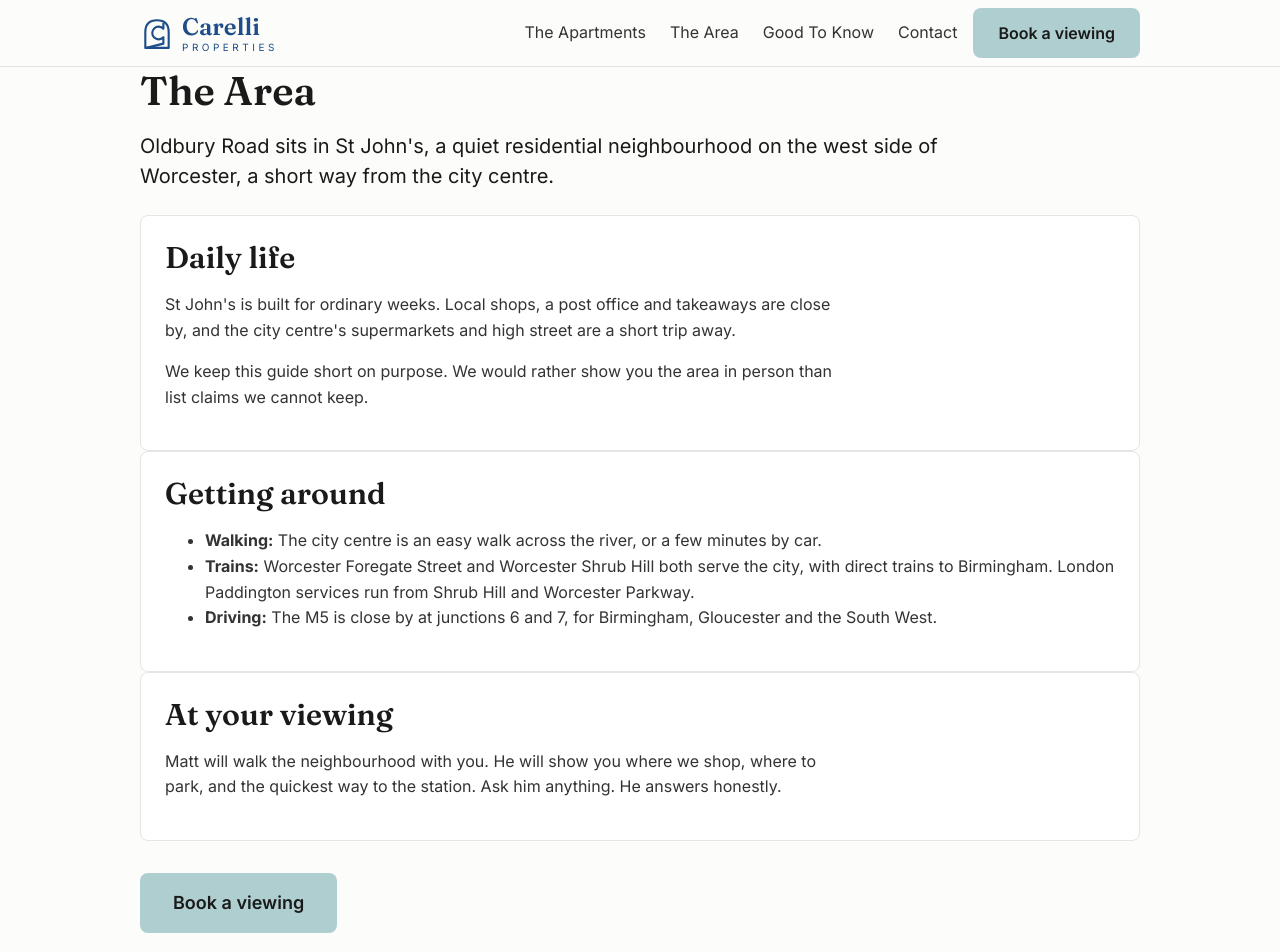
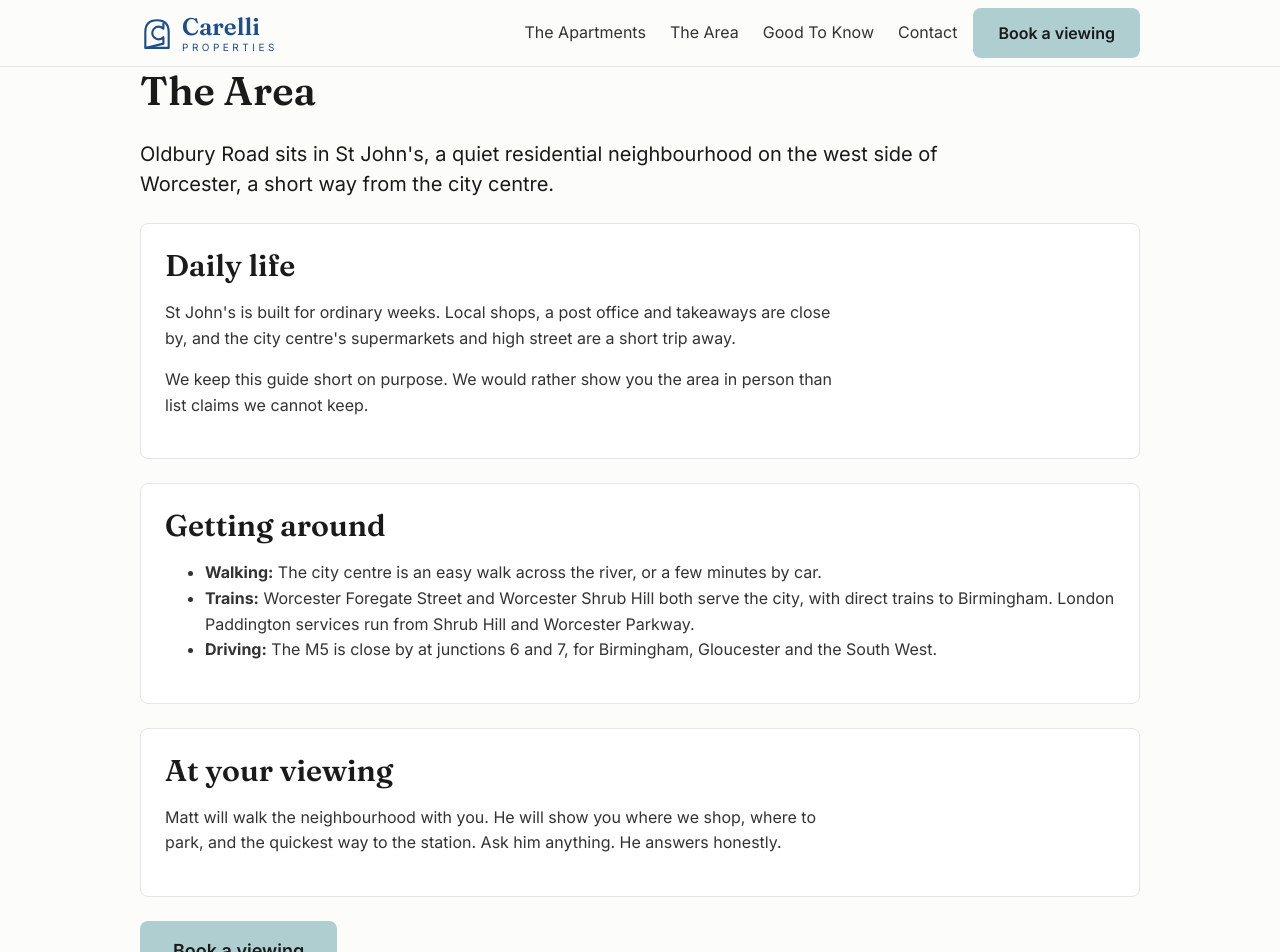
Before and after one commit to Carelli-prop/carelli-properties, a Next.js app: page /area in a window 1280 px wide. Shown: the top 952 px of the page. Built offline with nearby package versions, Linux system fonts and the light colour scheme; no server answers.

Commit message:
Update globals.css

```diff
--- a/app/globals.css
+++ b/app/globals.css
@@ -476,7 +476,18 @@ a[href^="https://wa.me"] {
 
 .cta-wrap {
   margin-top: var(--s5);
-  margin-bottom: var(--s3);
+  margin-bottom: var(--s4);
+}
+
+main.wrap > * + * {
+  margin-top: var(--s4);
+}
+
+@media (max-width: 767px) {
+  .cta-wrap .btn-primary,
+  .hero .btn-primary {
+    display: none;
+  }
 }
 
 @media (prefers-reduced-motion: reduce) {
```
